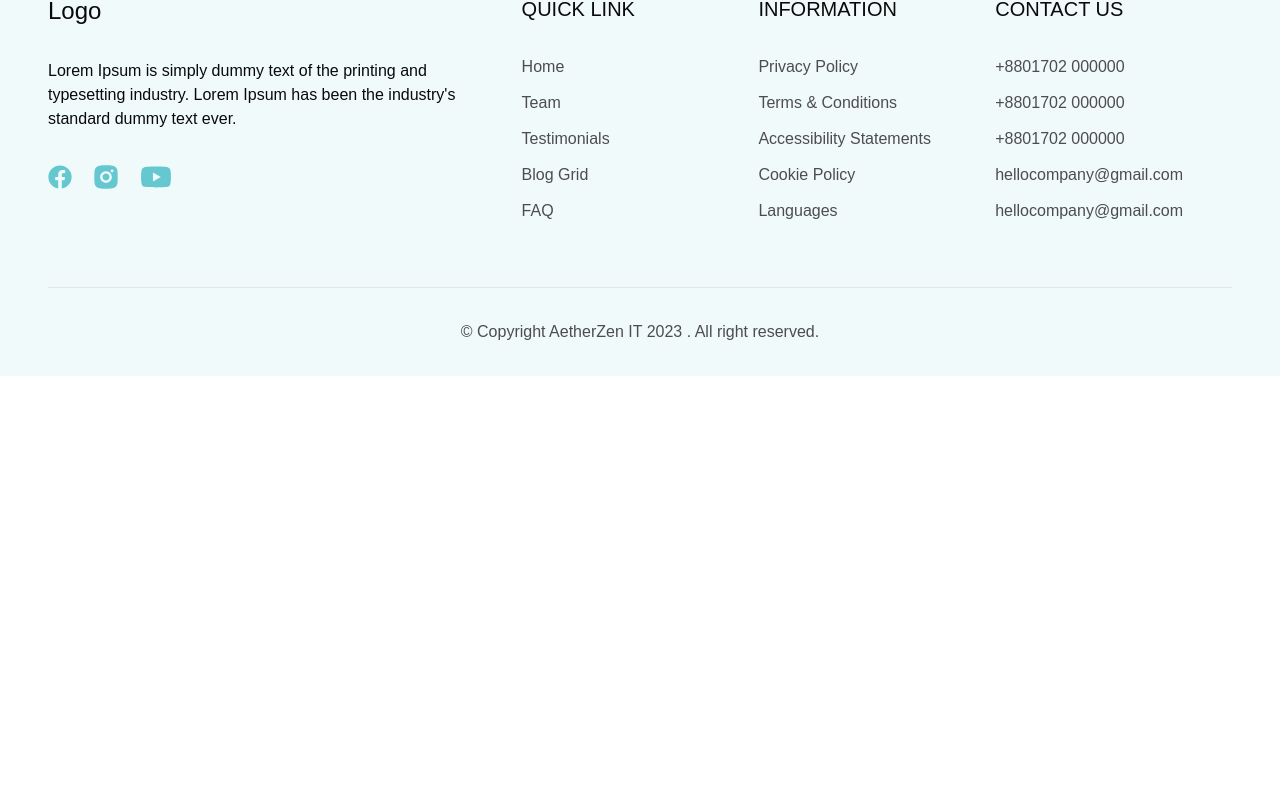
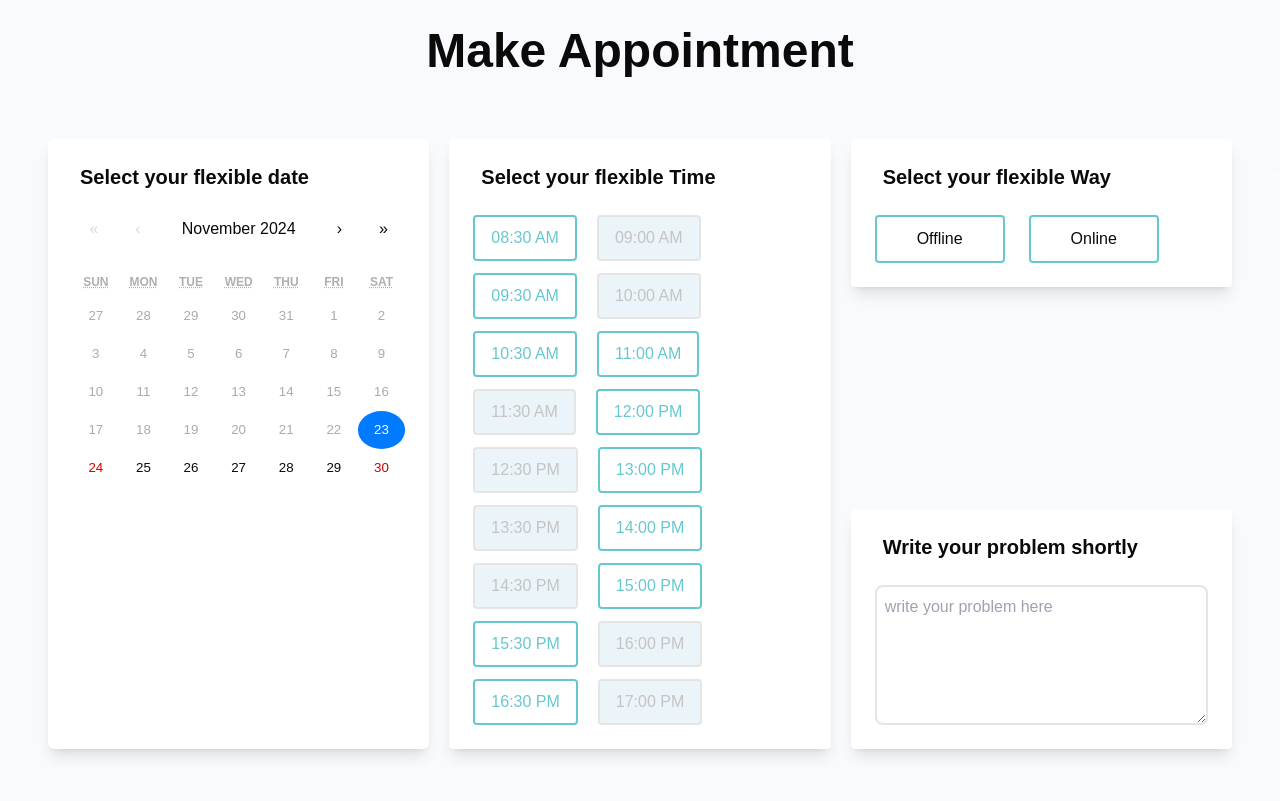
Before and after one commit to AetherZen/medical-saas, a Next.js app: page /appointment in a window 1280 px wide. Shown: the part 1099-1900 px from the top of the page. Before the commit the page ends 1475 px from the top, so only its background shows below. Built offline with nearby package versions, Linux system fonts and the light colour scheme.

Commit message:
created appoint secton for large device

```diff
--- a/package.json
+++ b/package.json
@@ -17,6 +17,7 @@
     "next": "15.0.3",
     "next-themes": "^0.4.3",
     "react": "19.0.0-rc-66855b96-20241106",
+    "react-calendar": "^5.1.0",
     "react-dom": "19.0.0-rc-66855b96-20241106",
     "react-icons": "^5.3.0",
     "tailwind-merge": "^2.5.4",
--- a/src/app/(client)/appointment/page.js
+++ b/src/app/(client)/appointment/page.js
@@ -1,10 +1,12 @@
 import DoctorSection from "@/components/Appointment/DoctorSection";
+import ScheduleSection from "@/components/Appointment/ScheduleSection";
 
 
 const page = () => {
     return (
-        <div className="section-padding-x bg-[#F1F4FB]">
+        <div className=" bg-[#F1F4FB]">
             <DoctorSection />
+            <ScheduleSection />
         </div>
     );
 };
--- a/src/components/Appointment/DoctorSection.jsx
+++ b/src/components/Appointment/DoctorSection.jsx
@@ -2,7 +2,7 @@ import Image from "next/image";
 
 const DoctorSection = () => {
   return (
-    <div className="section-padding-y">
+    <div className="section-padding-y section-padding-x">
       {/* heading section */}
       <div>
         <h1 className="text-2xl md:text-5xl font-semibold text-center  ">
--- /dev/null
+++ b/src/components/Appointment/ScheduleSection.jsx
@@ -0,0 +1,126 @@
+"use client";
+
+import { useEffect, useState } from "react";
+import Calendar from "react-calendar";
+import "react-calendar/dist/Calendar.css";
+import "./calendar.css";
+
+const ScheduleSection = () => {
+  const [value, onChange] = useState(null);
+  const [selectedSlot, setSelectedSlot] = useState(null);
+  const [selectedWay, setSelectedWay] = useState(null);
+
+  useEffect(() => {
+    onChange(new Date());
+  }, []);
+
+  return (
+    <div className="section-padding-y bg-[#ffffff] bg-opacity-60 section-padding-x">
+      <h1 className="text-2xl md:text-5xl font-semibold text-center  ">
+        Make Appointment
+      </h1>
+      <div className=" grid grid-cols-1 md:grid-cols-2 xl:grid-cols-3 gap-5 mt-10 md:mt-16">
+        {/* Date Section */}
+        <div className="bg-white shadow-lg rounded-md p-6">
+          {" "}
+          <h1 className="text-sm md:text-xl font-semibold mb-4 pl-2">
+            Select your flexible date
+          </h1>
+         {value && <Calendar
+            calendarType={"gregory"}
+            minDate={new Date()}
+            onChange={onChange}
+            value={value}
+          />}
+        </div>
+
+        {/* Time Slot Section */}
+        <div className="bg-white p-6 shadow-lg rounded-sm">
+          <h1 className="text-sm md:text-xl font-semibold mb-6 pl-2">
+            Select your flexible Time
+          </h1>
+          <div className="flex flex-wrap gap-x-3 lg:gap-x-5  gap-y-3 ">
+            {timeSlots?.map((item, idx) => (
+              <button
+                onClick={() => setSelectedSlot(item?.time)}
+                disabled={!item?.isAvailable}
+                className={`py-2  lg:py-[9px] px-3 lg:px-4 text-sm lg:text-base rounded-sm border lg:border-2   ${
+                  item?.isAvailable
+                    ? "border-az-primary text-az-primary"
+                    : "bg-[#EBF4F8] text-[#C4C4C4]"
+                }
+              ${selectedSlot === item?.time && "bg-az-primary text-white"}`}
+                key={idx}
+              >
+                {item?.time}
+              </button>
+            ))}
+          </div>
+        </div>
+
+        {/* Others */}
+        <div className=" flex flex-col justify-between">
+          <div className="bg-white p-6 shadow-lg rounded-sm">
+            <h1 className="text-sm md:text-xl font-semibold mb-6 pl-2">
+              Select your flexible Way
+            </h1>
+            <div className="flex gap-6">
+              <button
+                onClick={() => setSelectedWay("offline")}
+                className={`py-2.5 px-10 text-sm lg:text-base rounded-sm border-2 border-az-primary
+              ${selectedWay === "offline" && "bg-az-primary text-white"}`}
+              >
+                Offline
+              </button>
+              <button
+                onClick={() => setSelectedWay("online")}
+                className={`py-2.5  px-10 text-sm lg:text-base rounded-sm border-2 border-az-primary
+              ${selectedWay === "online" && "bg-az-primary text-white"}`}
+              >
+                Online
+              </button>
+            </div>
+          </div>
+
+          <div className="bg-white p-6 shadow-lg rounded-sm">
+            <h1 className="text-sm md:text-xl font-semibold mb-6 pl-2">
+              Write your problem shortly
+            </h1>
+            <div className="flex gap-6">
+              <textarea
+                rows={5}
+                name=""
+                placeholder="write your problem here"
+                className="focus:outline-none border-2 w-full p-2 rounded-lg"
+                id=""
+              ></textarea>
+            </div>
+          </div>
+        </div>
+      </div>
+    </div>
+  );
+};
+
+export default ScheduleSection;
+
+const timeSlots = [
+  { time: "08:30 AM", isAvailable: true },
+  { time: "09:00 AM", isAvailable: false },
+  { time: "09:30 AM", isAvailable: true },
+  { time: "10:00 AM", isAvailable: false },
+  { time: "10:30 AM", isAvailable: true },
+  { time: "11:00 AM", isAvailable: true },
+  { time: "11:30 AM", isAvailable: false },
+  { time: "12:00 PM", isAvailable: true },
+  { time: "12:30 PM", isAvailable: false },
+  { time: "13:00 PM", isAvailable: true },
+  { time: "13:30 PM", isAvailable: false },
+  { time: "14:00 PM", isAvailable: true },
+  { time: "14:30 PM", isAvailable: false },
+  { time: "15:00 PM", isAvailable: true },
+  { time: "15:30 PM", isAvailable: true },
+  { time: "16:00 PM", isAvailable: false },
+  { time: "16:30 PM", isAvailable: true },
+  { time: "17:00 PM", isAvailable: false },
+];
--- /dev/null
+++ b/src/components/Appointment/calendar.css
@@ -0,0 +1,27 @@
+.react-calendar {
+  border: none;
+  border-radius: 10px !important;
+  width: 100%;
+}
+
+.react-calendar__tile{
+max-height: 100%;
+}
+
+.react-calendar__tile--active {
+  background-color: #007bff;
+  color: white;
+  border-radius: 50%;
+}
+.react-calendar__navigation button:disabled {
+  color: #dadada;
+  background-color: white;
+}
+.react-calendar__tile:disabled {
+    background-color: white;
+    color: #ababab;
+  }
+.react-calendar__month-view__weekdays__weekday {
+  color: #afafaf;
+  text-decoration: none;
+}
```
Also changed, not shown: 1 other file (tests, documents, lock files or other folders).
